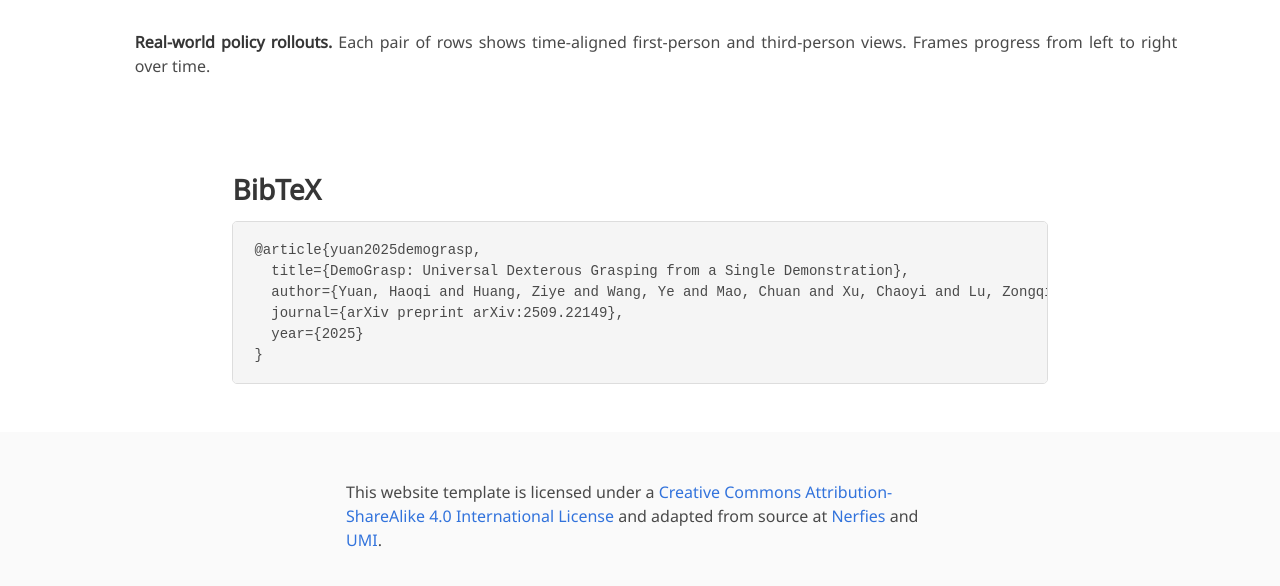
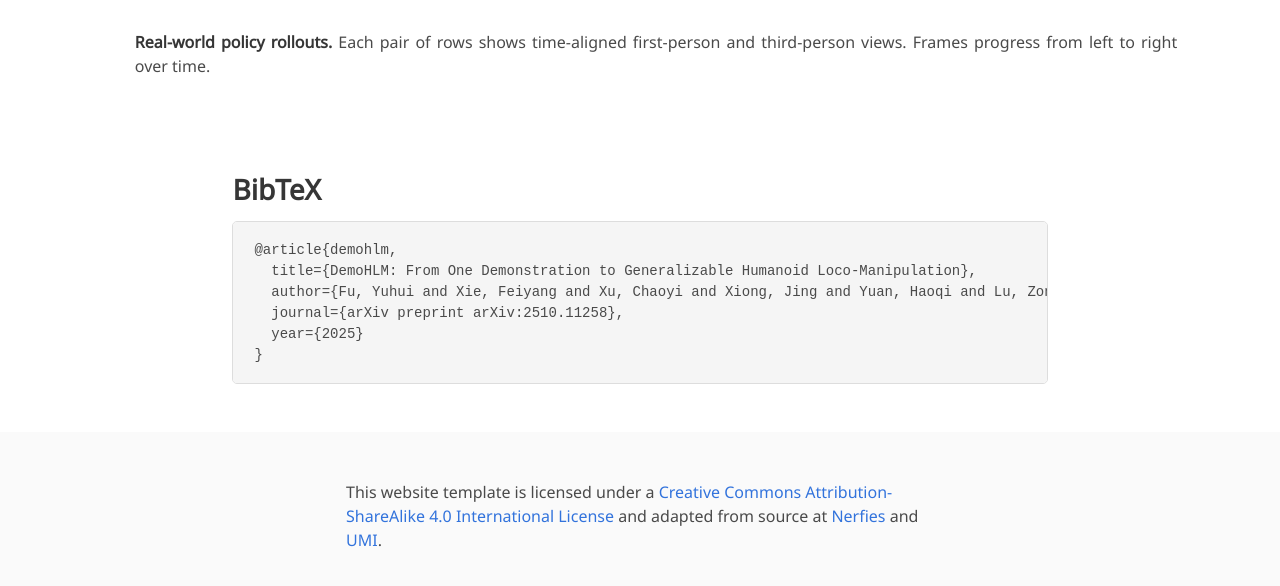
Before and after one commit to BeingBeyond/DemoHLM, a plain HTML site: page docs/index.html in a window 1280 px wide. Shown: the part 3404-3990 px from the top of the page. Drawn offline with nearby package versions, Linux system fonts and the light colour scheme; some icons are missing; a web font is replaced by a local one.

Commit message:
chore: add the bibtex

```diff
--- a/docs/index.html
+++ b/docs/index.html
@@ -148,13 +148,13 @@
           <div class="navbar-menu">
 
             <div class="navbar-end">
-              <a class="navbar-item pl-4 pr-4" href="https://arxiv.org/pdf/xxx">
+              <a class="navbar-item pl-4 pr-4" href="https://arxiv.org/pdf/2510.11258">
                 <span class="icon" style="margin-right:5px;">
                   <img src="./images/icon/pdf.svg" alt="PDF" />
                 </span>
                 <span style="color: #ffffff;">Paper</span>
               </a>
-              <a class="navbar-item  pl-4 pr-4" href="https://arxiv.org/abs/xxx">
+              <a class="navbar-item  pl-4 pr-4" href="https://arxiv.org/abs/2510.11258">
                 <span class="icon" style="margin-right:5px;">
                   <img src="./images/icon/arxiv.svg" alt="arXiv" />
                 </span>
@@ -539,10 +539,10 @@
   <section class="section" id="BibTeX">
     <div class="container content">
       <h2 style="margin-left: 14%">BibTeX</h2>
-      <pre><code>@article{yuan2025demograsp,
-  title={DemoGrasp: Universal Dexterous Grasping from a Single Demonstration},
-  author={Yuan, Haoqi and Huang, Ziye and Wang, Ye and Mao, Chuan and Xu, Chaoyi and Lu, Zongqing},
-  journal={arXiv preprint arXiv:2509.22149},
+      <pre><code>@article{demohlm,
+  title={DemoHLM: From One Demonstration to Generalizable Humanoid Loco-Manipulation},
+  author={Fu, Yuhui and Xie, Feiyang and Xu, Chaoyi and Xiong, Jing and Yuan, Haoqi and Lu, Zongqing},
+  journal={arXiv preprint arXiv:2510.11258},
   year={2025}
 }</code></pre>
     </div>
```
Also changed, not shown: 1 other file.
